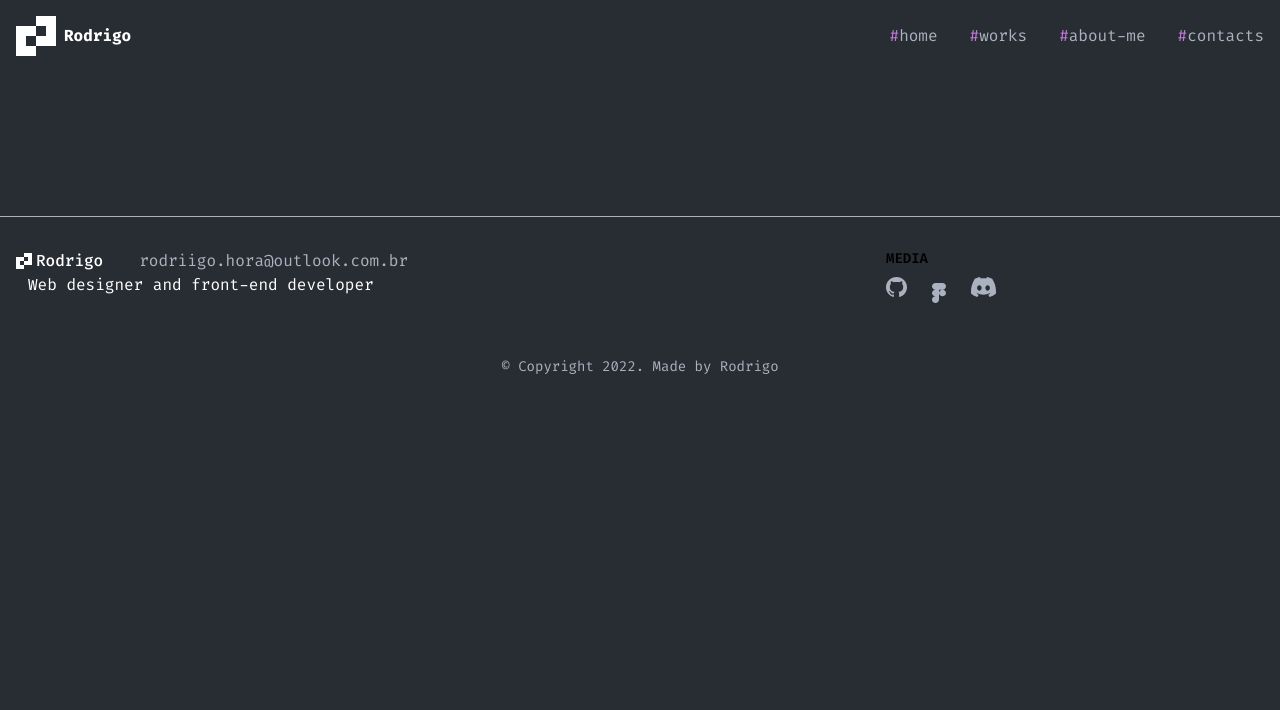
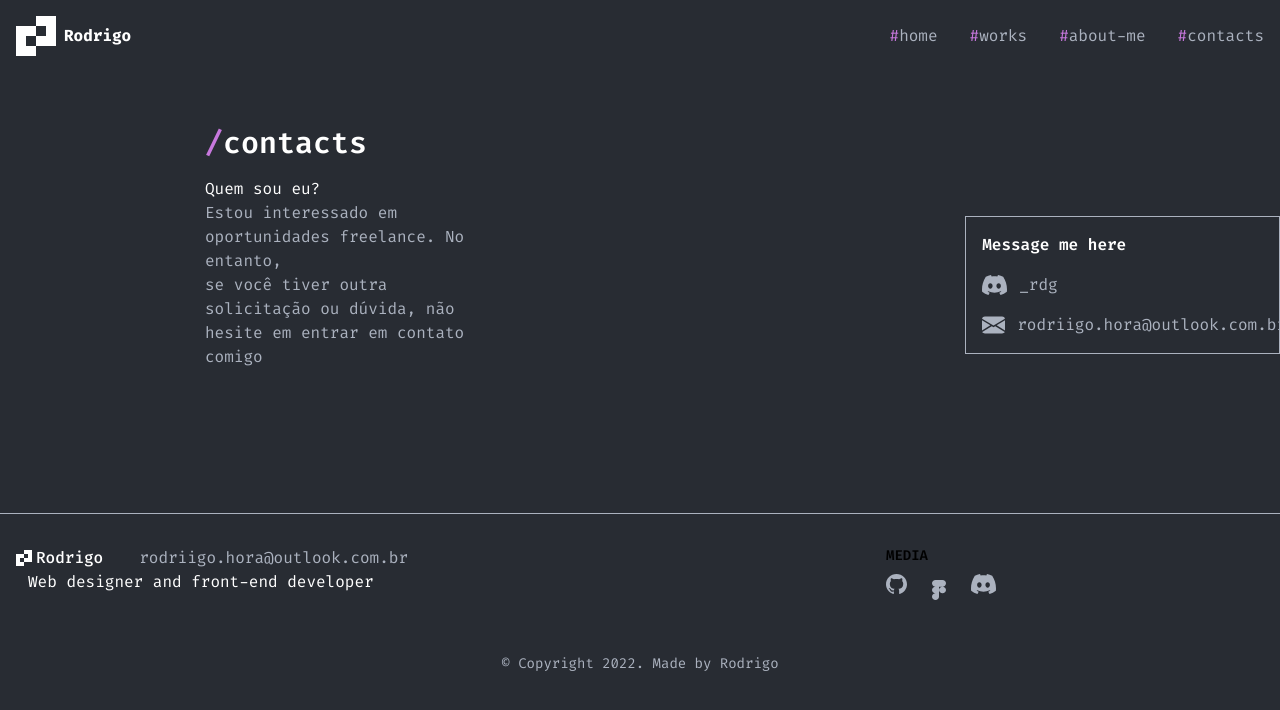
Before and after one commit to rdGxd/Portfolio_v2, a React (Vite) app: page /contacts in a window 1280 px wide. Shown: the top 710 px of the page. Built offline with nearby package versions, Linux system fonts and the light colour scheme.

Commit message:
Page Contacts created

```diff
--- a/src/main.tsx
+++ b/src/main.tsx
@@ -5,6 +5,7 @@ import App from "./App.tsx";
 import "./assets/styles/index.css";
 import { Footer } from "./components/Footer/index.tsx";
 import { Header } from "./components/Header/index.tsx";
+import { Contacts } from "./templates/Contacts/index.tsx";
 
 ReactDOM.createRoot(document.getElementById("root")!).render(
   <React.StrictMode>
@@ -12,6 +13,7 @@ ReactDOM.createRoot(document.getElementById("root")!).render(
       <Header />
       <Routes>
         <Route index path="/" element={<App />} />
+        <Route path="/contacts" element={<Contacts />} />
       </Routes>
       <Footer />
     </BrowserRouter>
--- /dev/null
+++ b/src/templates/Contacts/index.tsx
@@ -0,0 +1,34 @@
+export const Contacts = () => {
+  return (
+    <>
+      <div className="flex mt-[53px] ml-[205px]">
+        <h1 className="text-white font-semibold text-3xl">
+          <span className="text-primary">/</span>contacts
+        </h1>
+      </div>
+
+      <p className="flex mt-4 ml-[205px] text-white">Quem sou eu?</p>
+
+      <div className="flex  ml-[205px] items-center ">
+        <p className="text-gray">
+          Estou interessado em oportunidades freelance. No entanto, <br /> se
+          você tiver outra solicitação ou dúvida, não <br />
+          hesite em entrar em contato comigo
+        </p>
+
+        <div className="border border-gray p-4 ml-[480px]">
+          <p className="text-white font-semibold ">Message me here</p>
+          <div className="flex text-gray mt-4">
+            <img src="../../public/Discord.svg" alt="" className=" mr-3" />
+            <p className="">_rdg</p>
+          </div>
+
+          <div className="flex text-gray mt-4">
+            <img src="../../public/Email.svg" alt="" className=" mr-3" />
+            <p className="">rodriigo.hora@outlook.com.br</p>
+          </div>
+        </div>
+      </div>
+    </>
+  );
+};
```
